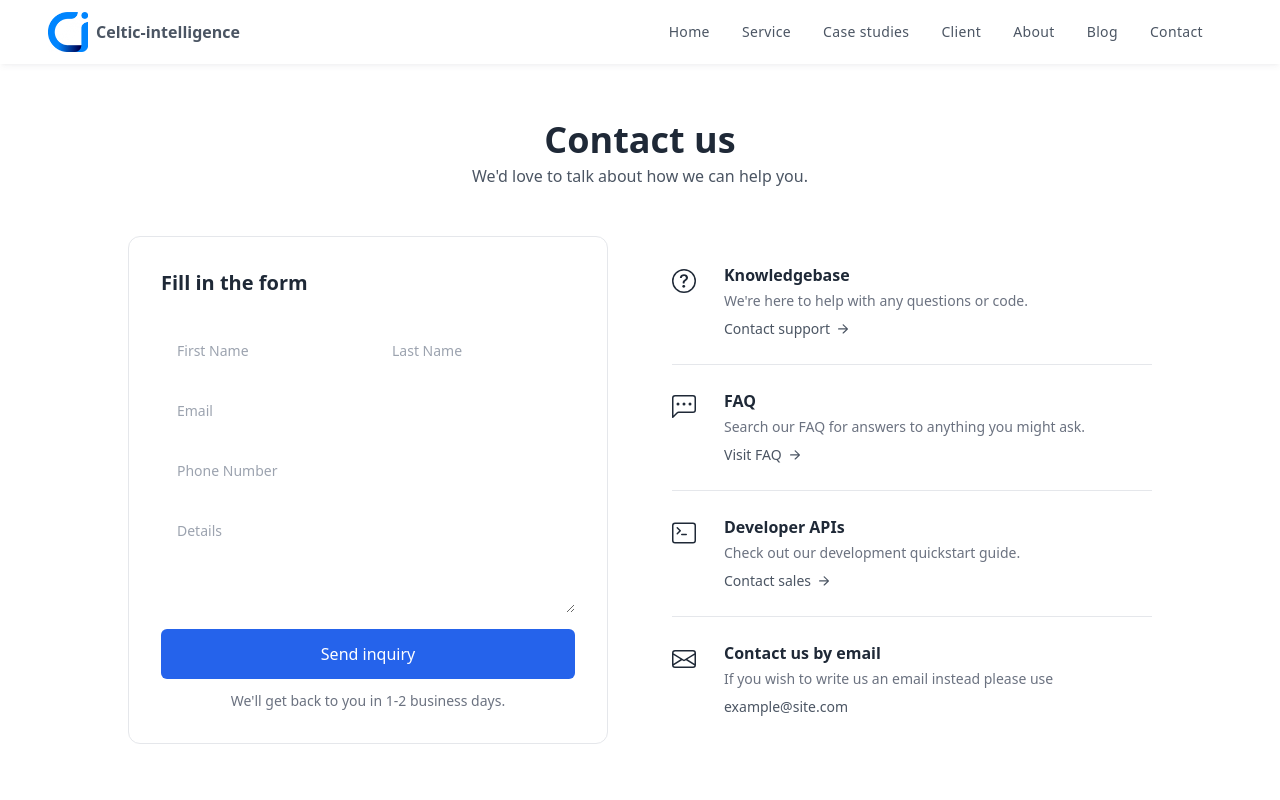
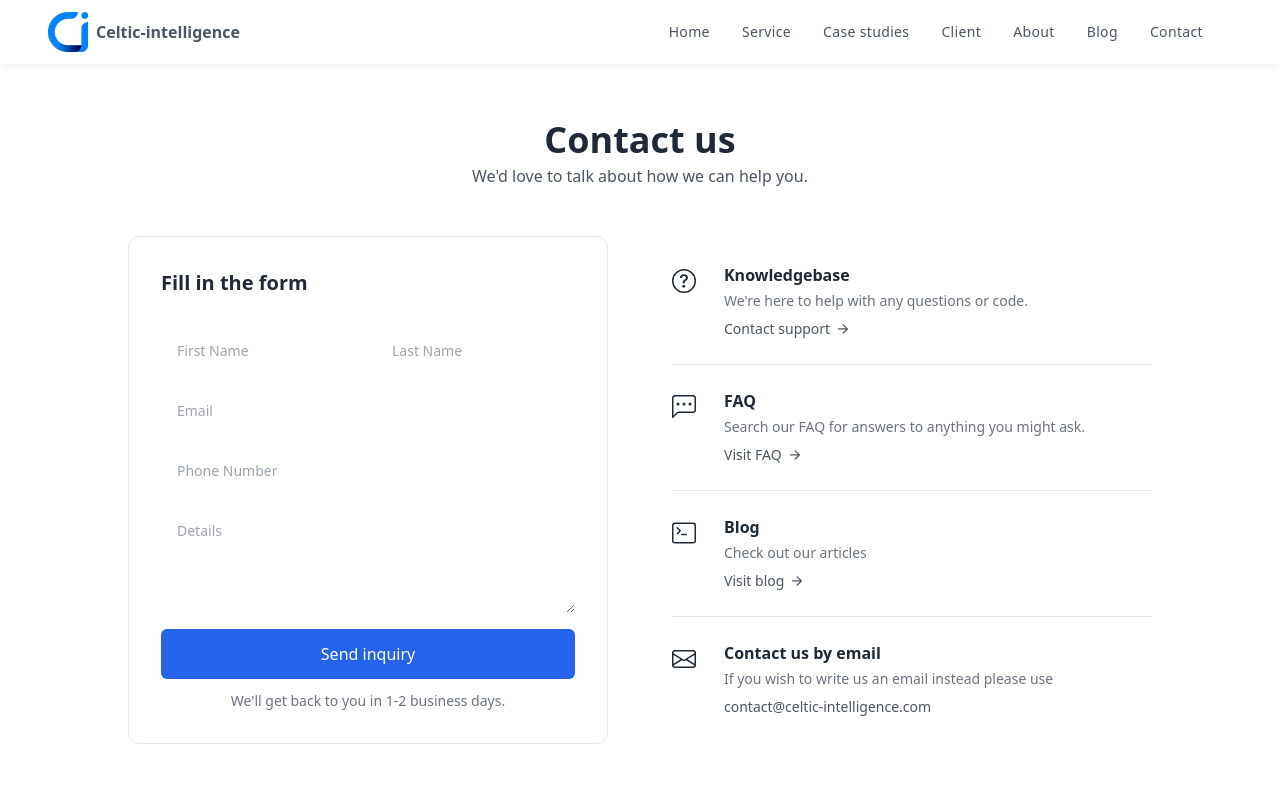
Before and after one commit to LaChancee/celtic-intelligence, a Next.js app: page /contact in a window 1280 px wide. Shown: the top 800 px of the page. Built offline with nearby package versions, Linux system fonts and the light colour scheme.

Commit message:
Mail et wording améliorer

```diff
--- a/src/pages/contact.tsx
+++ b/src/pages/contact.tsx
@@ -212,16 +212,16 @@ const Contact = () => {
                                 </svg>
                                 <div>
                                     <h3 className="font-semibold text-gray-800 dark:text-gray-200">
-                                        Developer APIs
+                                        Blog
                                     </h3>
                                     <p className="mt-1 text-sm text-gray-500">
-                                        Check out our development quickstart guide.
+                                        Check out our articles
                                     </p>
                                     <a
                                         className="mt-2 inline-flex items-center gap-x-2 text-sm font-medium text-gray-600 hover:text-gray-800 dark:text-gray-400 dark:hover:text-gray-200"
                                         href="#"
                                     >
-                                        Contact sales
+                                        Visit blog
                                         <svg
                                             className="w-2.5 h-2.5 transition ease-in-out group-hover:translate-x-1"
                                             width={16}
@@ -264,7 +264,7 @@ const Contact = () => {
                                         className="mt-2 inline-flex items-center gap-x-2 text-sm font-medium text-gray-600 hover:text-gray-800 dark:text-gray-400 dark:hover:text-gray-200"
                                         href="#"
                                     >
-                                        example@site.com
+                                        contact@celtic-intelligence.com
                                     </a>
                                 </div>
                             </div>
```
